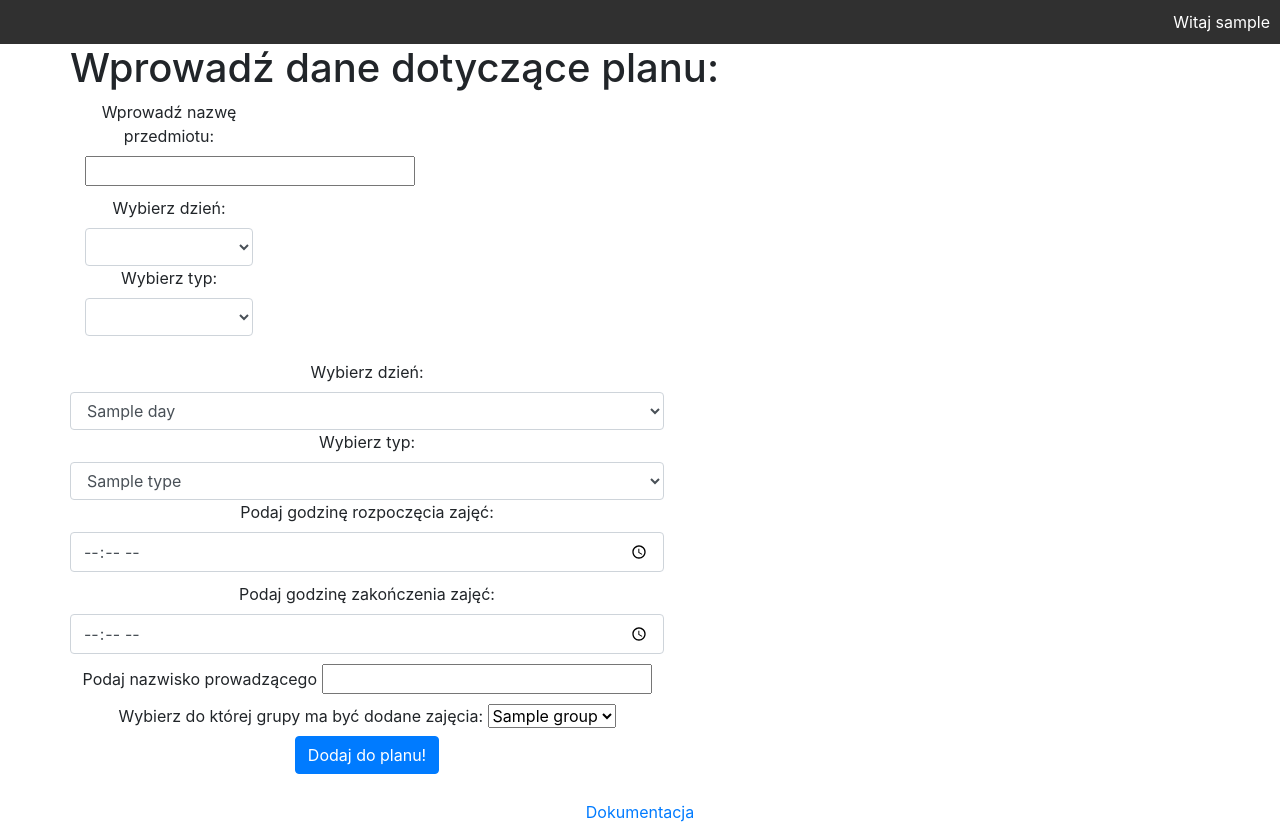
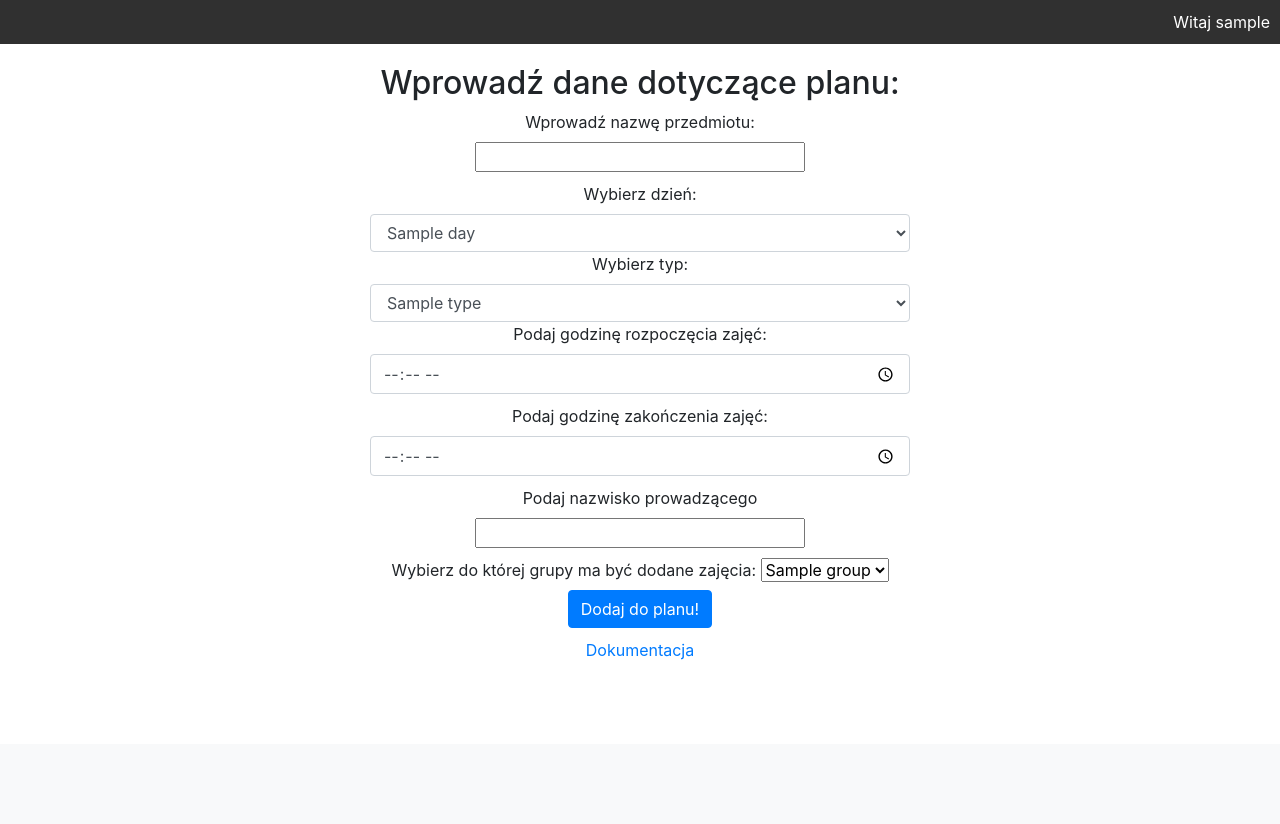
Before and after one commit to kopruch59/po_pzsi, a PHP site: the page made by application/view/schedule/add.php in a window 1280 px wide. Shown: the part 56-880 px from the top of the page. After the commit the page ends 716 px from the top, so only its background shows below. Run offline with PHP 8.4, Linux system fonts and the light colour scheme; the visitor is signed in with stand-in values (Sample User, id 1); the template is opened without the code that fills it: most values are stand-ins (such as "Sample title", 1, 10 or a date in 2020); some libraries are stand-ins or nearby versions.

Commit message:
Merge fixes & code improvements.

```diff
--- a/application/view/home/logout.php
+++ /dev/null
@@ -1 +0,0 @@
-<?php
--- a/application/view/schedule/add.php
+++ b/application/view/schedule/add.php
@@ -1,58 +1,24 @@
-<?php
-    if (!isset($_SESSION['zalogowany']))
-	{
-		header("Location: " . APPLICATION_URL . "/home/login");
-		exit();
-	}
-
-?>
-
 <div class="info">
     <?php
-    echo 'Witaj '. $_SESSION["test"];
+    echo 'Witaj ' . $_SESSION["test"];
     ?>
 </div>
-
-<div class="container">
-    <div class="row">
-        <h1>Wprowadź dane dotyczące planu:</h1>
-        <div class="form-group">
-            <div class="text-center">
-                <div class="col-md-4 order-md-4 mb-4">
-
-                    <form action="" method="post">
-
+<div class="container" style="margin-top: 20px;">
+    <div class="row justify-content-center">
+        <div class="col-md-6 col-offset-3" align="center">
+            <h2>Wprowadź dane dotyczące planu:</h2>
+            <form action="" method="post" name="addForm">
+                <div id="subject_name">
                     <label for="lessons">Wprowadź nazwę przedmiotu:</label>
-                        <input type="text" name="lesson" list="llist" id="lesson" class="planinput"/>
-                            <datalist id="llist">
-                                <option name="lesson">
+                    <input class="planinput" type="text" name="subject_name" value="<?php if (isset($_POST['subject_name'])) echo $_POST['subject_name'] ?>" list="slist" id="subject_name" />
+                    <datalist id="slist">
                         <?php
-                                    foreach ($formData['lessons'] as $row)
-                                        {
+                        foreach ($formData['lessons'] as $row) {
                             echo "<option value='" . $row['name'] . "'>" . $row['name'] . "</option>";
                         }
                         ?>
-                                </option>
                     </datalist>
-                        <br />
-                        <label for="day">Wybierz dzień:</label>
-                        <select class="form-control" id="day" name="day">
-                            <option name="day"><?php
-                                foreach ($formData['days'] as $row) {
-                                    echo "<option value='" . $row['name'] . "'>" . $row['name'] . "</option>";
-                                }
-                                ?>
-                            </option>
-                        </select>
-                        <label for="type">Wybierz typ:</label>
-                        <select class="form-control" id="type" name="type">
-                            <option name="type"><?php
-                                foreach ($formData['types'] as $row) {
-                                    echo "<option value='" . $row['name'] . "'>" . $row['name'] . "</option>";
-                                }
-                                ?>
-                            </option>
-                        </select>
+                    <div id="subject_name_error"></div>
                 </div>
                 <div id="day">
                     <label for="day">Wybierz dzień:</label>
--- a/public/scripts/validateAddForm.js
+++ b/public/scripts/validateAddForm.js
@@ -26,7 +26,7 @@ group.addEventListener('blur', groupVerify, true);
 function Validate() {
     if (subject_name.value == "") {
         subject_name.style.border = "1px solid red";
-        document.getElementById('lessons').style.color = "red";
+        document.getElementById('subject_name').style.color = "red";
         subject_name_error.textContent = "Pole wybierz przedmiot jest wymagane!";
         subject_name.focus();
         return false;
@@ -78,7 +78,7 @@ function Validate() {
 function subjectNameVerify() {
     if (subject_name.value != "") {
         subject_name.style.border = "1px solid #5e6e66";
-        document.getElementById('lessons').style.color = "#5e6e66";
+        document.getElementById('subject_name').style.color = "#5e6e66";
         subject_name_error.innerHTML = "";
         return true;
     }
```
Also changed, not shown: application/controller/home.php (+5 -7 lines), application/controller/schedule.php (+12 -3 lines), application/view/home/login.php (+4 -13 lines), application/view/schedule/view.php (+0 -9 lines). Lines whose indentation alone changed are shown as unchanged.
